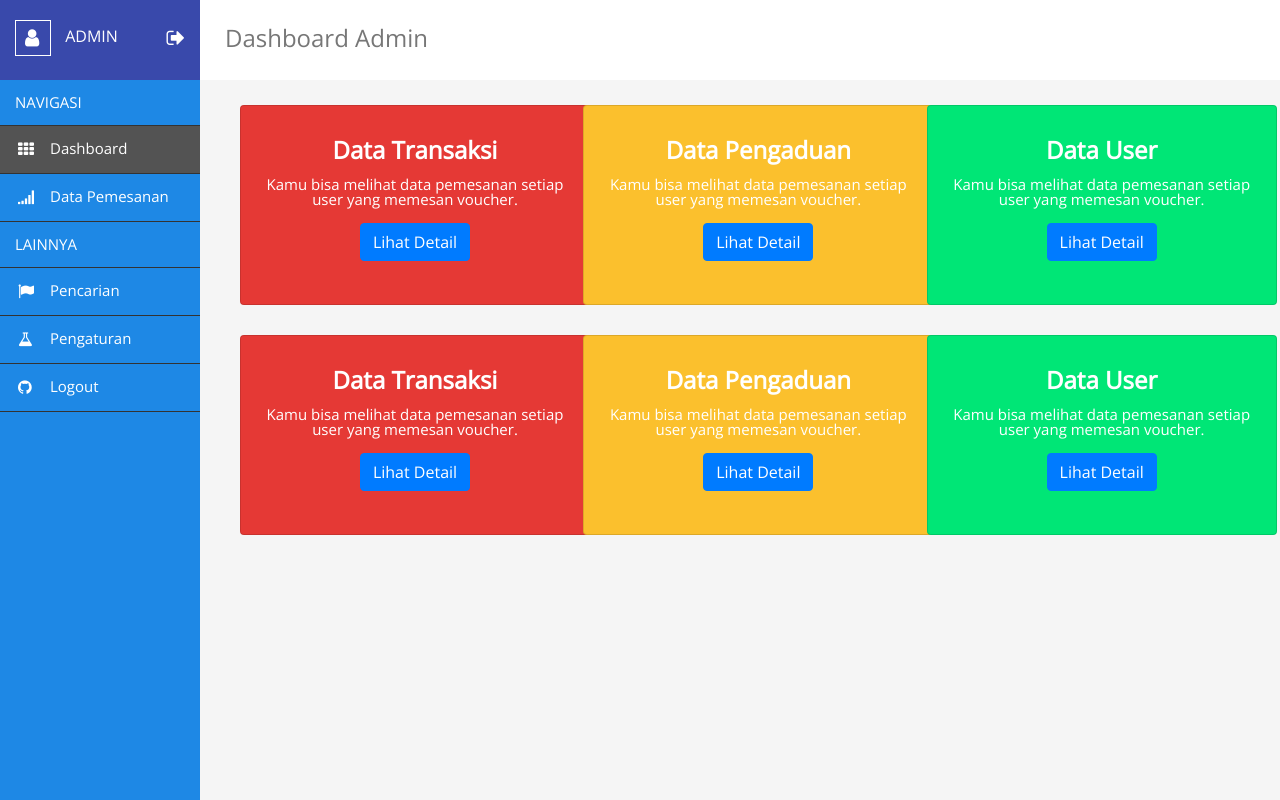
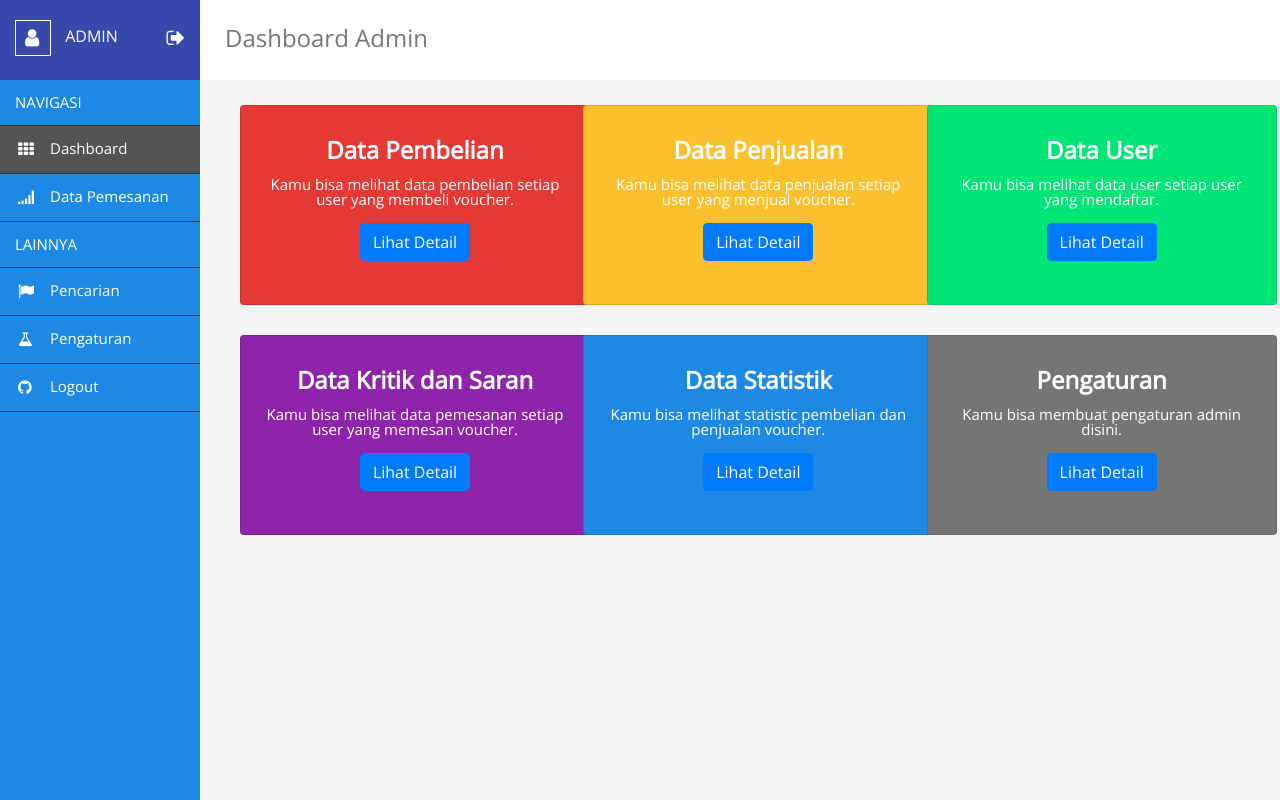
Before and after one commit to ozyexplorer/v_btc_research, a plain HTML site: page admin/index.html in a window 1280 px wide. Drawn offline with nearby package versions, Linux system fonts and the light colour scheme.

Commit message:
dashboard admin update

```diff
--- a/admin/index.html
+++ b/admin/index.html
@@ -43,8 +43,8 @@
               <div class="col-md-4 box">
                 <div class="card" style="width:350px; background: #e53935; height: 200px; color: white;">
                   <div class="card-img-overlay text">
-                    <h4 class="card-title">Data Transaksi</h4>
-                    <p class="card-text">Kamu bisa melihat data pemesanan setiap user yang memesan voucher.</p>
+                    <h4 class="card-title">Data Pembelian</h4>
+                    <p class="card-text">Kamu bisa melihat data pembelian setiap user yang membeli voucher.</p>
                     <a href="#" class="btn btn-primary">Lihat Detail</a>
                   </div>
                 </div>
@@ -52,8 +52,8 @@
               <div class="col-md-4 box">
                 <div class="card" style="width:350px; background: #fbc02d; height: 200px; color: white;">
                   <div class="card-img-overlay text">
-                    <h4 class="card-title">Data Pengaduan</h4>
-                    <p class="card-text">Kamu bisa melihat data pemesanan setiap user yang memesan voucher.</p>
+                    <h4 class="card-title">Data Penjualan</h4>
+                    <p class="card-text">Kamu bisa melihat data penjualan setiap user yang menjual voucher.</p>
                     <a href="#" class="btn btn-primary">Lihat Detail</a>
                   </div>
                 </div>
@@ -62,7 +62,7 @@
                 <div class="card" style="width:350px; background: #00e676; height: 200px; color: white;">
                   <div class="card-img-overlay text">
                     <h4 class="card-title">Data User</h4>
-                    <p class="card-text">Kamu bisa melihat data pemesanan setiap user yang memesan voucher.</p>
+                    <p class="card-text">Kamu bisa melihat data user setiap user yang mendaftar.</p>
                     <a href="#" class="btn btn-primary">Lihat Detail</a>
                   </div>
                 </div>
@@ -71,28 +71,28 @@
 
             <div class="row">
               <div class="col-md-4 box">
-                <div class="card" style="width:350px; background: #e53935; height: 200px; color: white;">
+                <div class="card" style="width:350px; background: #8e24aa; height: 200px; color: white;">
                   <div class="card-img-overlay text">
-                    <h4 class="card-title">Data Transaksi</h4>
+                    <h4 class="card-title">Data Kritik dan Saran</h4>
                     <p class="card-text">Kamu bisa melihat data pemesanan setiap user yang memesan voucher.</p>
                     <a href="#" class="btn btn-primary">Lihat Detail</a>
                   </div>
                 </div>
               </div>
               <div class="col-md-4 box">
-                <div class="card" style="width:350px; background: #fbc02d; height: 200px; color: white;">
+                <div class="card" style="width:350px; background: #1e88e5; height: 200px; color: white;">
                   <div class="card-img-overlay text">
-                    <h4 class="card-title">Data Pengaduan</h4>
-                    <p class="card-text">Kamu bisa melihat data pemesanan setiap user yang memesan voucher.</p>
+                    <h4 class="card-title">Data Statistik</h4>
+                    <p class="card-text">Kamu bisa melihat statistic pembelian dan penjualan voucher.</p>
                     <a href="#" class="btn btn-primary">Lihat Detail</a>
                   </div>
                 </div>
               </div>
               <div class="col-md-4 box">
-                <div class="card" style="width:350px; background: #00e676; height: 200px; color: white;">
+                <div class="card" style="width:350px; background: #757575; height: 200px; color: white;">
                   <div class="card-img-overlay text">
-                    <h4 class="card-title">Data User</h4>
-                    <p class="card-text">Kamu bisa melihat data pemesanan setiap user yang memesan voucher.</p>
+                    <h4 class="card-title">Pengaturan</h4>
+                    <p class="card-text">Kamu bisa membuat pengaturan admin disini.</p>
                     <a href="#" class="btn btn-primary">Lihat Detail</a>
                   </div>
                 </div>
```
